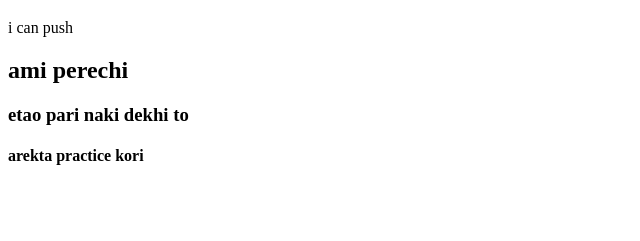
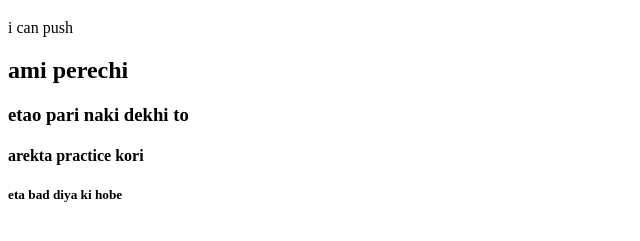
Before and after one commit to mdroki01777/my-first-website, a plain HTML site: page index.html in a window 1280 px wide. Shown: the part 61-302 px from the top of the page, without its empty margins (0-640 px from the left). Drawn offline with Linux system fonts and the light colour scheme.

Commit message:
learned git

```diff
--- a/index.html
+++ b/index.html
@@ -11,5 +11,6 @@
     <h2>ami perechi</h2>
     <h3>etao pari naki dekhi to</h3>
     <h4>arekta practice kori</h4>
+    <h5>eta bad diya ki hobe</h5>
 </body>
 </html>
```
